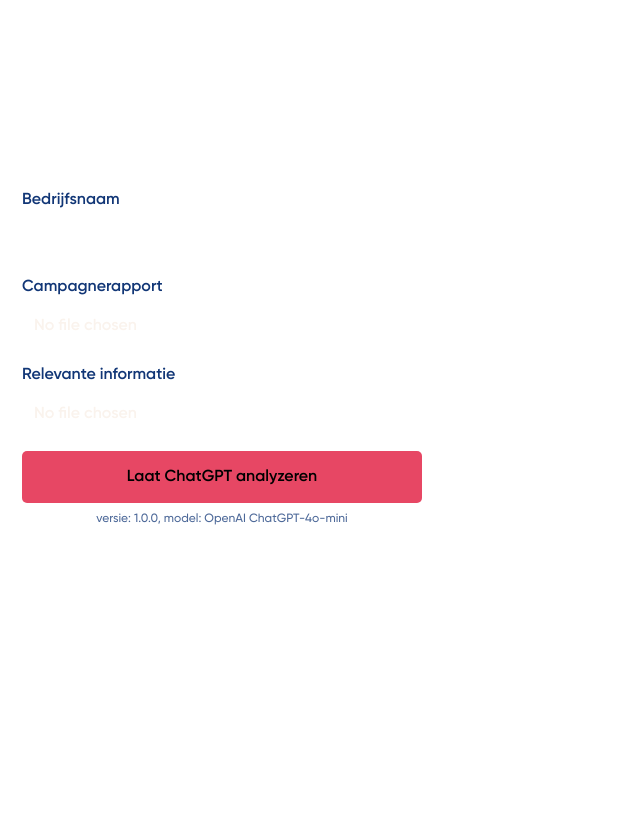
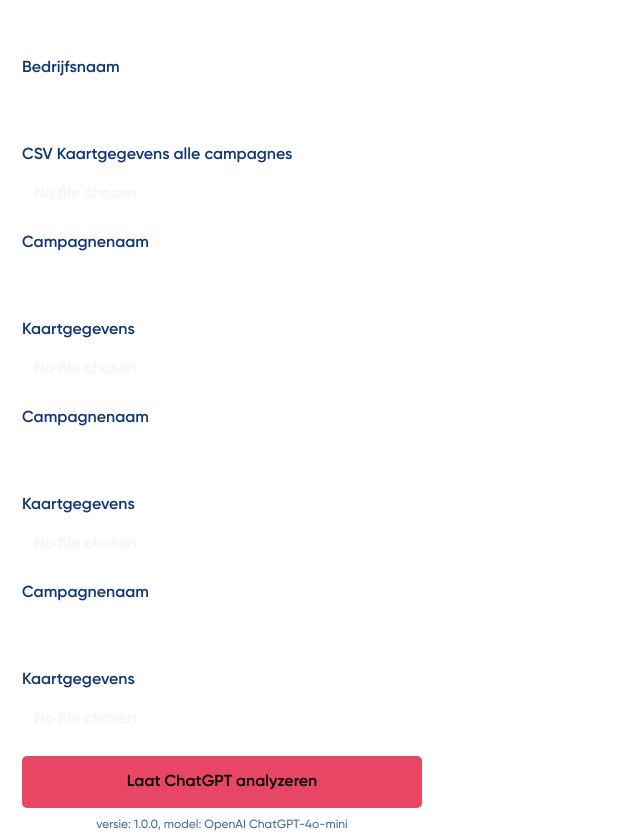
Before and after one commit to gijsvdbeuken/google-ads-ai, a React (Vite) app: page / in a window 1280 px wide. Shown: the part 118-952 px from the top of the page, without its empty margins (0-640 px from the left). Before the commit the page ends 800 px from the top, so only its background shows below. Built offline with nearby package versions, Linux system fonts and the light colour scheme.

Commit message:
added the ability to process multiple campaigns in depth

```diff
--- a/src/App.tsx
+++ b/src/App.tsx
@@ -8,13 +8,30 @@ SVGAnimateTransformElement;
 function App() {
   const [companyName, setCompanyName] = useState<string | null>(null);
   const [campaignRapport, setCampaignRapport] = useState<File[]>([]);
-  const [relevantFiles, setRelevantFiles] = useState<File[]>([]);
+  // const [campaignDataFiles, setCampaignDataFiles] = useState<File[]>([]);
   const [isUploading, setIsUploading] = useState<boolean>(false);
   const [response, setResponse] = useState("");
 
+  const [campaignNames, setCampaignNames] = useState<string[]>(["", "", ""]);
+  const [campaignNamesCounter, setCampaignNamesCounter] = useState<number>(0);
+  const [campaignOneDataFiles, setCampaignOneDataFiles] = useState<File[]>([]);
+  const [campaignTwoDataFiles, setCampaignTwoDataFiles] = useState<File[]>([]);
+  const [campaignThreeDataFiles, setCampaignThreeDataFiles] = useState<File[]>(
+    []
+  );
+  //const [campaginData, setCampaignData] = useState<string[]>(["", "", ""]);
+
+  const [currentDate] = useState<string>(
+    new Date().toISOString().split("T")[0]
+  );
+
   const prompt: string = `Geef eerst onder elkaar met een regel witruimte het aantal Clicks de CTR, de Kosten, de CPC, het Aantal Conversies en de Kosten per Conversie. Schrijf daarna één paragraaf over de statistieken van alle campagnes bij elkaar opgeteld. zet GEEN titel boven de paragraaf, ik wil enkel de inhoudelijke paragraaftekst.`;
 
+  /*
   const campaignPrompt: string = `Geef een analyze over de campagnes van het bedrijf "${companyName}". Start telkens met de naam van de campagne, en werk daarna de analyze uit in 5 alinea's; "Leeftijden", "Geslacht", "Apparaten", "Dag en Tijd", en "Doelgroepen". Ook geef je bij iedere alinea welke bodaanpassing je gaat toepassen op basis van de verkgregen informatie. Doe dit op chronologische volgorde ook voor de andere campagne's. schrijf de alinea telkens als plain text ONDER de titel met een regel witruimte er tussenin, en gebruik geen markdown of tekens als ":". Wanneer je geen informatie over een alinea hebt weten te vinden, citeer je "Wij hebben geen gegevens kunnen vinden m.b.t. deze campagne en dit onderwerp".`;
+  */
+
+  const campaignPrompt: string = `Geef een analyze over de campagne genaamd ${campaignNames[campaignNamesCounter]}. Geef eerst de naam van de campagne (Campagne: <naam_campagne>), gevolgd door 5 alinea's: "Leeftijden", "Geslacht", "Apparaten", "Dag en Tijd, en "Doelgroepen". Schrijf de alinea telkens ONDER de titel met een regel witruimte er ussenin, en gebruik geen markdown of tekens als ":".`;
 
   const handleCompanyName = (event: any) => {
     setCompanyName(event.target.value);
@@ -55,7 +72,7 @@ function App() {
               children: [
                 new TextRun({
                   font: "Arial",
-                  text: "Geen Gedoe - Media & Marketing - 01-01-2025",
+                  text: `Geen Gedoe - Media & Marketing - ${currentDate}`,
                   size: 20,
                   color: "113676",
                 }),
@@ -78,7 +95,7 @@ function App() {
               children: [
                 new TextRun({
                   font: "Arial",
-                  text: `Bij deze sturen wij je de maandelijkse rapportage van de Google Ads optimalisatie van de lopende campagne. Het is van belang om eerst enkele statistieken in kaart te brengen die ons een idee geven van hoe de campagnes draaien.`,
+                  text: `Bij deze sturen wij je de maandelijkse rapportage van de Google Ads optimalisatie van de lopende campagne(s). Het is van belang om eerst enkele statistieken in kaart te brengen die ons een idee geven van hoe de campagnes draaien.`,
                   size: 20,
                   color: "113676",
                 }),
@@ -157,13 +174,33 @@ function App() {
         prompt
       );
 
-      const analyzedAdRapport = await combineTextAndAnalyze(
-        relevantFiles,
+      const analyzedCampaignOne = await combineTextAndAnalyze(
+        campaignOneDataFiles,
+        campaignPrompt
+      );
+
+      setCampaignNamesCounter(1);
+
+      const analyzedCampaignTwo = await combineTextAndAnalyze(
+        campaignTwoDataFiles,
+        campaignPrompt
+      );
+
+      setCampaignNamesCounter(2);
+
+      const analyzedCampaignThree = await combineTextAndAnalyze(
+        campaignThreeDataFiles,
         campaignPrompt
       );
 
       setResponse(
-        analyzedCampagne.content + "\n\n" + analyzedAdRapport.content
+        analyzedCampagne.content +
+          "\n\n" +
+          analyzedCampaignOne.content +
+          "\n\n" +
+          analyzedCampaignTwo.content +
+          "\n\n" +
+          analyzedCampaignThree.content
       );
       setIsUploading(false);
     } catch (err) {
@@ -186,7 +223,7 @@ function App() {
       <div className="dataForm">
         <label>Bedrijfsnaam</label>
         <input onChange={handleCompanyName}></input>
-        <label>Campagnerapport</label>
+        <label>CSV Kaartgegevens alle campagnes</label>
         <input
           className="fileInput"
           type="file"
@@ -197,17 +234,66 @@ function App() {
             }
           }}
         />
-        <label>Relevante informatie</label>
+        {/* Campagne 1*/}
+        <label>Campagnenaam</label>
+        <input
+          onChange={(e) => {
+            const updatedCampaignNames = [...campaignNames];
+            updatedCampaignNames[0] = e.target.value;
+            setCampaignNames(updatedCampaignNames);
+          }}
+        ></input>
+        <label>Kaartgegevens</label>
         <input
           className="fileInput"
           type="file"
           multiple
           onChange={(e) => {
             if (e.target.files) {
-              setRelevantFiles(Array.from(e.target.files));
+              setCampaignOneDataFiles(Array.from(e.target.files));
             }
           }}
-        />
+        ></input>
+        {/* Campagne 2*/}
+        <label>Campagnenaam</label>
+        <input
+          onChange={(e) => {
+            const updatedCampaignNames = [...campaignNames];
+            updatedCampaignNames[1] = e.target.value;
+            setCampaignNames(updatedCampaignNames);
+          }}
+        ></input>
+        <label>Kaartgegevens</label>
+        <input
+          className="fileInput"
+          type="file"
+          multiple
+          onChange={(e) => {
+            if (e.target.files) {
+              setCampaignTwoDataFiles(Array.from(e.target.files));
+            }
+          }}
+        ></input>
+        {/* Campagne 3*/}
+        <label>Campagnenaam</label>
+        <input
+          onChange={(e) => {
+            const updatedCampaignNames = [...campaignNames];
+            updatedCampaignNames[2] = e.target.value;
+            setCampaignNames(updatedCampaignNames);
+          }}
+        ></input>
+        <label>Kaartgegevens</label>
+        <input
+          className="fileInput"
+          type="file"
+          multiple
+          onChange={(e) => {
+            if (e.target.files) {
+              setCampaignThreeDataFiles(Array.from(e.target.files));
+            }
+          }}
+        ></input>
       </div>
       <button onClick={handleUpload} disabled={isUploading}>
         {isUploading === true
```
Also changed, not shown: 1 other file (tests, documents, lock files or other folders).
